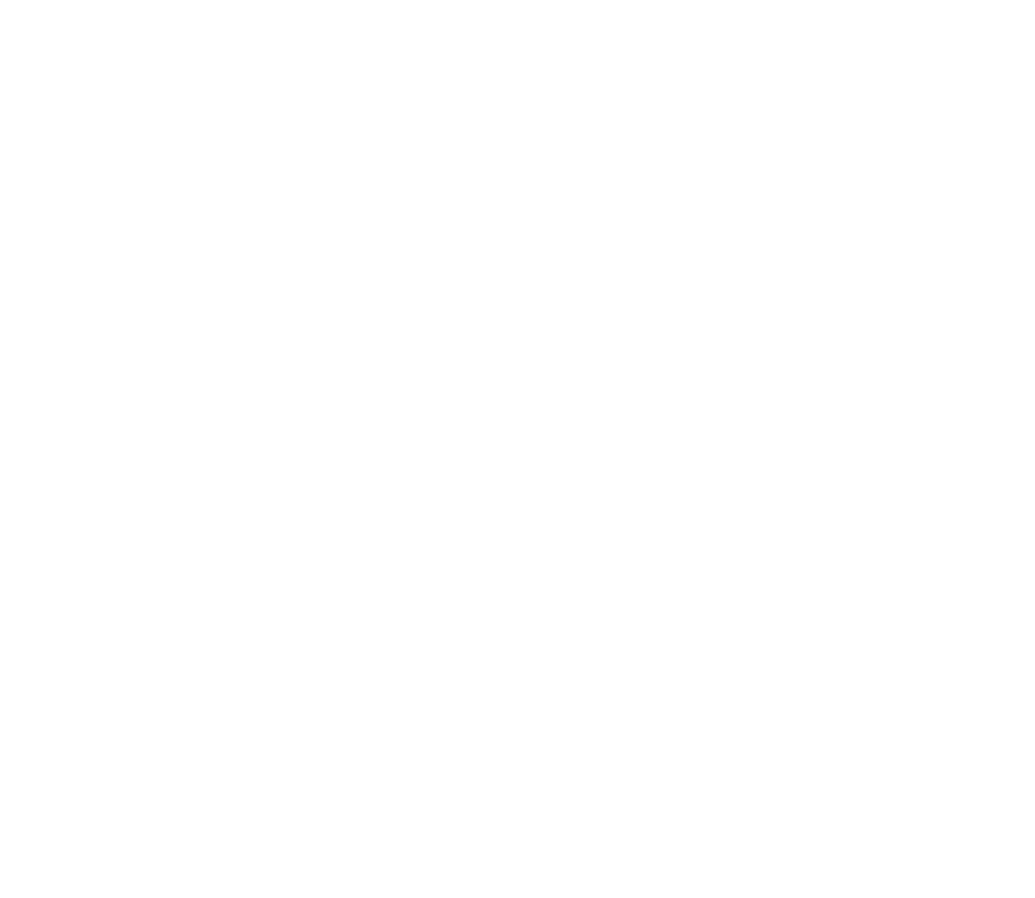
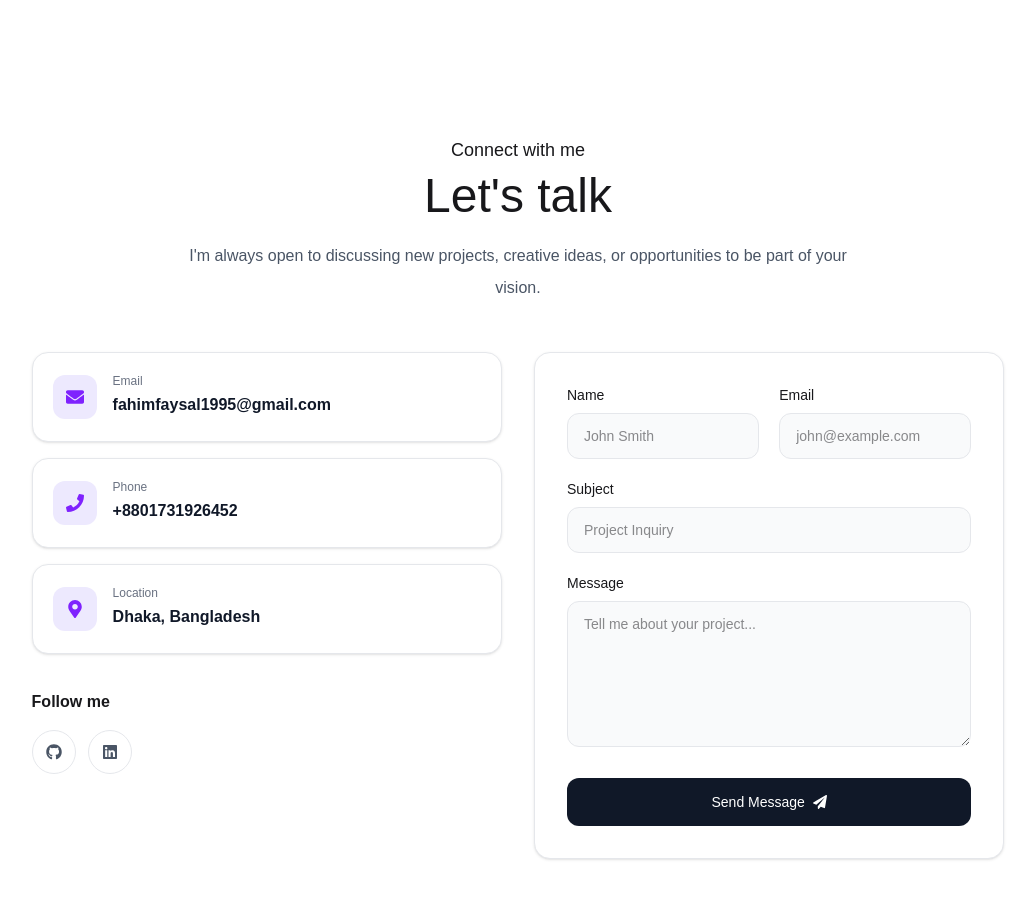
Before and after one commit to FahimFaysalNirjhar/Soft-dev-portfolio-website-1, a Next.js app: page / in a window 1280 px wide. Shown: the part 4280-5178 px from the top of the page, without its empty margins (122-1157 px from the left). Before the commit the page ends 4336 px from the top, so only its background shows below. Built offline with nearby package versions, Linux system fonts and the light colour scheme; a web font is replaced by a local one.

Commit message:
contact form design completed

```diff
--- /dev/null
+++ b/app/components/Contact.jsx
@@ -0,0 +1,337 @@
+"use client";
+import React, { useState } from "react";
+import {
+  FaEnvelope,
+  FaPhone,
+  FaMapMarkerAlt,
+  FaGithub,
+  FaLinkedin,
+  FaPaperPlane,
+} from "react-icons/fa";
+
+const contactInfo = [
+  {
+    icon: <FaEnvelope size={18} />,
+    label: "Email",
+    value: "fahimfaysal1995@gmail.com",
+    href: "mailto:fahimfaysal1995@gmail.com",
+  },
+  {
+    icon: <FaPhone size={18} />,
+    label: "Phone",
+    value: "+8801731926452",
+    href: "mob:+8801731926452",
+  },
+  {
+    icon: <FaMapMarkerAlt size={18} />,
+    label: "Location",
+    value: "Dhaka, Bangladesh",
+    href: null,
+  },
+];
+
+const socialLinks = [
+  {
+    icon: <FaGithub size={16} />,
+    href: "https://github.com/FahimFaysalNirjhar",
+    label: "GitHub",
+  },
+  {
+    icon: <FaLinkedin size={16} />,
+    href: "https://www.linkedin.com/in/fahim-faysal-a62b91153/",
+    label: "LinkedIn",
+  },
+];
+
+const Contact = () => {
+  const [formData, setFormData] = useState({
+    name: "",
+    email: "",
+    subject: "",
+    message: "",
+  });
+  const [status, setStatus] = useState("idle"); // idle | sending | sent
+
+  const handleChange = (e) => {
+    const { name, value } = e.target;
+    setFormData((prev) => ({ ...prev, [name]: value }));
+  };
+
+  const handleSubmit = async (e) => {
+    e.preventDefault();
+    setStatus("sending");
+
+    // TODO: wire this up to your email service (EmailJS, Resend, an API route, etc.)
+    // Example with a Next.js API route:
+    // await fetch("/api/contact", {
+    //   method: "POST",
+    //   headers: { "Content-Type": "application/json" },
+    //   body: JSON.stringify(formData),
+    // });
+
+    setTimeout(() => {
+      setStatus("sent");
+      setFormData({ name: "", email: "", subject: "", message: "" });
+    }, 1000);
+  };
+
+  return (
+    <section
+      id="contact"
+      className="w-full px-5 lg:px-8 xl:px-[12%] py-20 scroll-mt-20"
+    >
+      <h4 className="text-center mb-2 text-lg font-Ovo">Connect with me</h4>
+      <h2 className="text-center text-5xl font-Ovo">Let&apos;s talk</h2>
+      <p className="text-center max-w-2xl mx-auto mt-5 mb-12 text-gray-600 font-Ovo">
+        I&apos;m always open to discussing new projects, creative ideas, or
+        opportunities to be part of your vision.
+      </p>
+
+      <div className="grid grid-cols-1 lg:grid-cols-2 gap-8">
+        {/* Left column - contact info */}
+        <div className="flex flex-col gap-4">
+          {contactInfo.map((item) => {
+            const Wrapper = item.href ? "a" : "div";
+            return (
+              <Wrapper
+                key={item.label}
+                {...(item.href ? { href: item.href } : {})}
+                className="
+                  flex items-center gap-4
+                  bg-white
+                  border border-gray-200
+                  rounded-2xl
+                  p-5
+                  shadow-sm
+                  transition-all
+                  duration-300
+                  hover:-translate-y-1
+                  hover:shadow-md
+                "
+              >
+                <span
+                  className="
+                    flex items-center justify-center
+                    w-11 h-11
+                    rounded-xl
+                    bg-violet-100
+                    text-violet-600
+                    shrink-0
+                  "
+                >
+                  {item.icon}
+                </span>
+                <span>
+                  <span className="block text-xs text-gray-500">
+                    {item.label}
+                  </span>
+                  <span className="block font-semibold text-gray-900">
+                    {item.value}
+                  </span>
+                </span>
+              </Wrapper>
+            );
+          })}
+
+          <div className="mt-4">
+            <h3 className="font-semibold mb-3">Follow me</h3>
+            <div className="flex gap-3">
+              {socialLinks.map((social) => (
+                <a
+                  key={social.label}
+                  href={social.href}
+                  target="_blank"
+                  rel="noopener noreferrer"
+                  aria-label={social.label}
+                  className="
+                    flex items-center justify-center
+                    w-11 h-11
+                    rounded-full
+                    border border-gray-200
+                    bg-white
+                    text-gray-600
+                    hover:text-violet-600
+                    hover:border-violet-300
+                    transition-colors
+                    duration-300
+                  "
+                >
+                  {social.icon}
+                </a>
+              ))}
+            </div>
+          </div>
+        </div>
+
+        {/* Right column - form */}
+        <div
+          className="
+            bg-white
+            border border-gray-200
+            rounded-2xl
+            shadow-sm
+            p-8
+          "
+        >
+          <form onSubmit={handleSubmit} className="flex flex-col gap-5">
+            <div className="grid grid-cols-1 sm:grid-cols-2 gap-5">
+              <div>
+                <label
+                  htmlFor="name"
+                  className="block text-sm font-medium mb-2"
+                >
+                  Name
+                </label>
+                <input
+                  id="name"
+                  name="name"
+                  type="text"
+                  required
+                  value={formData.name}
+                  onChange={handleChange}
+                  placeholder="John Smith"
+                  className="
+                    w-full
+                    px-4 py-3
+                    rounded-xl
+                    border border-gray-200
+                    bg-gray-50
+                    text-sm
+                    outline-none
+                    focus:border-violet-400
+                    focus:bg-white
+                    transition-colors
+                  "
+                />
+              </div>
+
+              <div>
+                <label
+                  htmlFor="email"
+                  className="block text-sm font-medium mb-2"
+                >
+                  Email
+                </label>
+                <input
+                  id="email"
+                  name="email"
+                  type="email"
+                  required
+                  value={formData.email}
+                  onChange={handleChange}
+                  placeholder="john@example.com"
+                  className="
+                    w-full
+                    px-4 py-3
+                    rounded-xl
+                    border border-gray-200
+                    bg-gray-50
+                    text-sm
+                    outline-none
+                    focus:border-violet-400
+                    focus:bg-white
+                    transition-colors
+                  "
+                />
+              </div>
+            </div>
+
+            <div>
+              <label
+                htmlFor="subject"
+                className="block text-sm font-medium mb-2"
+              >
+                Subject
+              </label>
+              <input
+                id="subject"
+                name="subject"
+                type="text"
+                required
+                value={formData.subject}
+                onChange={handleChange}
+                placeholder="Project Inquiry"
+                className="
+                  w-full
+                  px-4 py-3
+                  rounded-xl
+                  border border-gray-200
+                  bg-gray-50
+                  text-sm
+                  outline-none
+                  focus:border-violet-400
+                  focus:bg-white
+                  transition-colors
+                "
+              />
+            </div>
+
+            <div>
+              <label
+                htmlFor="message"
+                className="block text-sm font-medium mb-2"
+              >
+                Message
+              </label>
+              <textarea
+                id="message"
+                name="message"
+                required
+                rows={6}
+                value={formData.message}
+                onChange={handleChange}
+                placeholder="Tell me about your project..."
+                className="
+                  w-full
+                  px-4 py-3
+                  rounded-xl
+                  border border-gray-200
+                  bg-gray-50
+                  text-sm
+                  outline-none
+                  focus:border-violet-400
+                  focus:bg-white
+                  transition-colors
+                  resize-y
+                "
+              />
+            </div>
+
+            <button
+              type="submit"
+              disabled={status === "sending"}
+              className="
+                flex items-center justify-center gap-2
+                w-full
+                px-6 py-3.5
+                rounded-xl
+                bg-gray-900
+                text-white
+                font-medium
+                text-sm
+                hover:bg-violet-600
+                transition-colors
+                duration-300
+                disabled:opacity-60
+                disabled:cursor-not-allowed
+              "
+            >
+              {status === "sending" ? (
+                "Sending..."
+              ) : status === "sent" ? (
+                "Message Sent ✓"
+              ) : (
+                <>
+                  Send Message
+                  <FaPaperPlane size={14} />
+                </>
+              )}
+            </button>
+          </form>
+        </div>
+      </div>
+    </section>
+  );
+};
+
+export default Contact;
--- a/app/components/work.jsx
+++ b/app/components/work.jsx
@@ -152,7 +152,7 @@
 
       <h2 className="text-center text-5xl font-Ovo">My Latest Work</h2>
 
-      <p className="text-center max-w-2xl mx-auto mt-5 mb-12 text-gray-600">
+      <p className="text-center max-w-2xl mx-auto mt-5 mb-12 text-gray-600 font-Ovo">
         A selection of projects showcasing my experience in full-stack
         development, cloud infrastructure, and DevOps.
       </p>
--- a/app/page.js
+++ b/app/page.js
@@ -1,6 +1,7 @@
 "use client";
 
 import About from "./components/About";
+import Contact from "./components/Contact";
 import Experience from "./components/Experience";
 import Header from "./components/Header";
 import Navbar from "./components/Navbar";
@@ -16,6 +17,7 @@
       <Experience />
       <Services />
       <Work />
+      <Contact />
     </>
   );
 }
```
